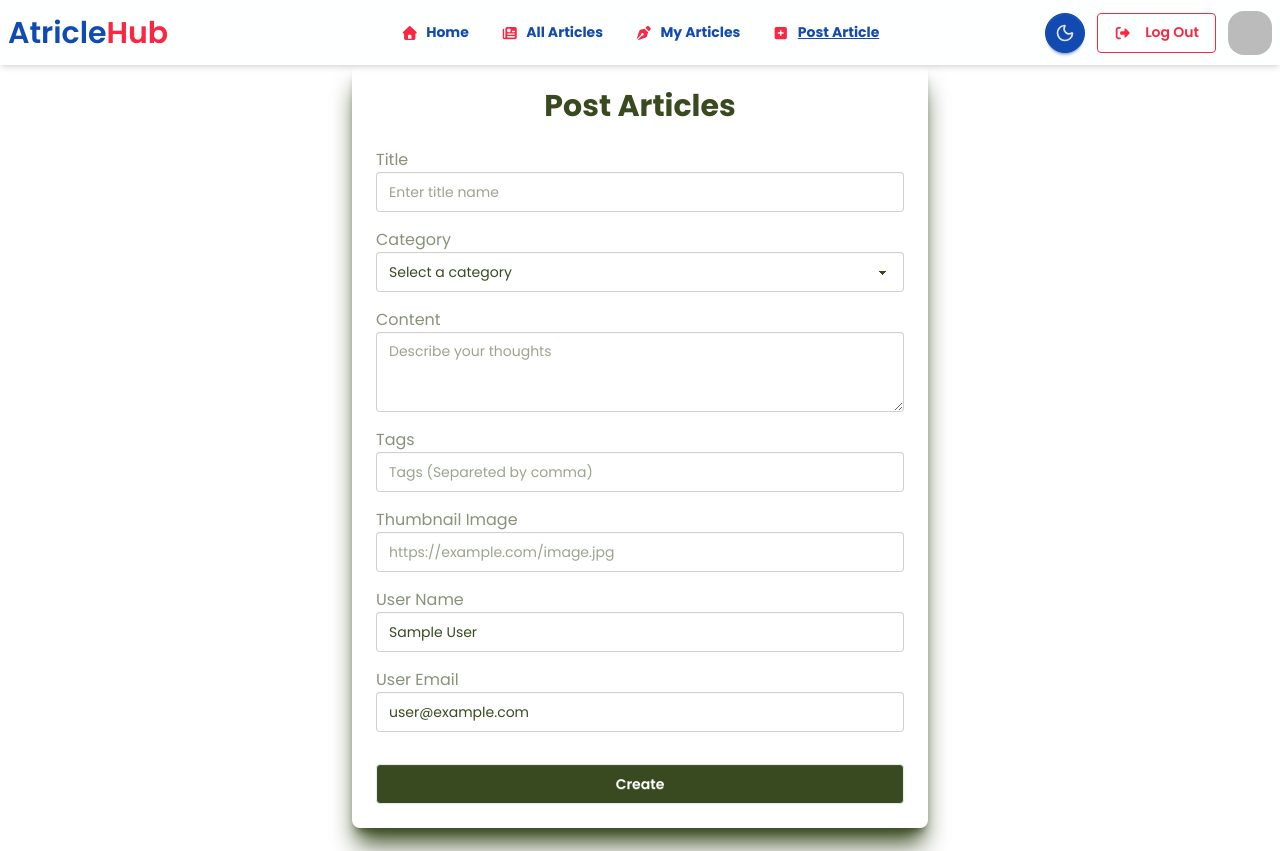
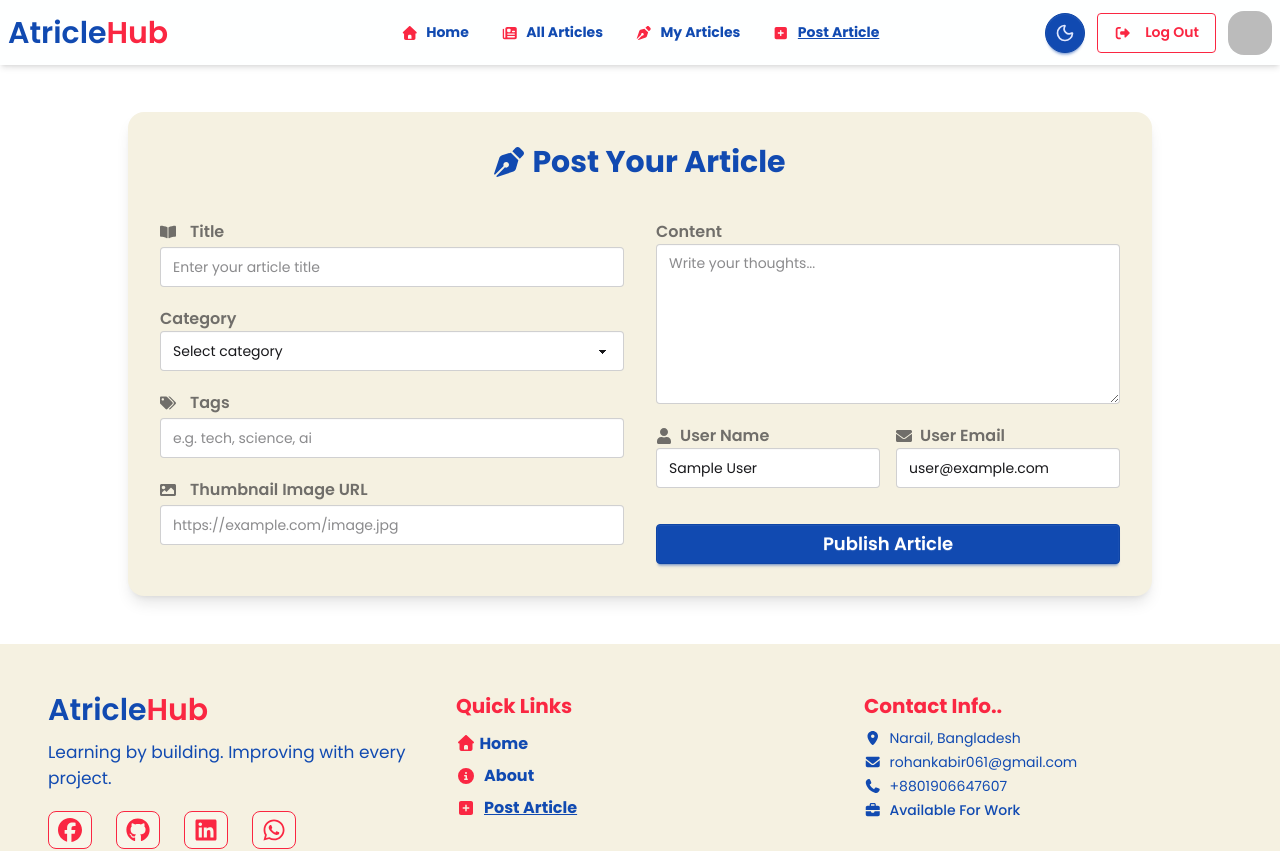
Before and after one commit to RohanR05/Article-Post, a React (Vite) app: page /postArticles in a window 1280 px wide. Shown: the top 851 px of the page. Built offline with nearby package versions, Linux system fonts and the light colour scheme; no server answers; sample sign-in values are in the browser's storage.

Commit message:
post article

```diff
--- a/src/MainLayout/Root.jsx
+++ b/src/MainLayout/Root.jsx
@@ -7,7 +7,7 @@ const Root = () => {
     <div className="bg-neutral">
       {" "}
       <Navbar></Navbar>
-      <div className="max-w-screen-xl mx-auto mt-16">
+      <div className="max-w-screen-xl mx-auto pt-16">
 
         <Outlet></Outlet>
       </div>{" "}
--- a/src/Pages/PostArticles/PostArticle.jsx
+++ b/src/Pages/PostArticles/PostArticle.jsx
@@ -1,77 +1,90 @@
-import React, { use } from "react";
+import React, { useContext } from "react";
 import axios from "axios";
 import Swal from "sweetalert2";
 import { AuthContext } from "../../Provider/AuthContext";
+import { FaPenNib, FaTags, FaImage, FaUser, FaEnvelope, FaBookOpen } from "react-icons/fa";
 
 const PostArticle = () => {
-  const { user } = use(AuthContext);
+  const { user } = useContext(AuthContext);
 
   const handlePostArticles = (e) => {
     e.preventDefault();
     const form = e.target;
     const formData = new FormData(form);
-    const PostArticle = Object.fromEntries(formData.entries());
+    const postData = Object.fromEntries(formData.entries());
 
-    PostArticle.tags = PostArticle.tags
+    postData.tags = postData.tags
       .split(",")
       .map((tag) => tag.trim())
       .filter((tag) => tag.length > 0);
 
-    PostArticle.publishedAt = new Date().toISOString();
-    PostArticle.publishedAt = new Date().toLocaleDateString("en-US", {
+    postData.publishedAt = new Date().toLocaleDateString("en-US", {
       year: "numeric",
       month: "long",
       day: "numeric",
     });
 
-
     axios
-      .post("https://assignment11-server-side-lyart.vercel.app/articles", PostArticle,{
-        withCredentials: true
+      .post("https://assignment11-server-side-lyart.vercel.app/articles", postData, {
+        withCredentials: true,
       })
       .then((res) => {
         if (res.data.insertedId) {
           Swal.fire({
-            position: "top-end",
             icon: "success",
-            title: "Your article has been post successfully!",
+            title: "Article Posted!",
+            text: "Your article has been posted successfully 🎉",
             showConfirmButton: false,
             timer: 1500,
           });
-          form.reset()
+          form.reset();
         }
       })
-      .catch((error) => {
-        console.log(error);
+      .catch(() => {
+        Swal.fire({
+          icon: "error",
+          title: "Failed to Post",
+          text: "Something went wrong while posting your article.",
+        });
       });
   };
 
   return (
-    <div className="max-w-xl mx-auto mt-10 bg-white text-[#394a20]  shadow-xl shadow-[#394a20] rounded-lg p-6 dark:bg-[#394a20] dark:text-white">
-      <h2 className="text-3xl font-bold text-center mb-6">Post Articles</h2>
-      <form onSubmit={handlePostArticles} className="space-y-4">
+    <div className="max-w-5xl mx-auto my-12 bg-accent text-base-content shadow-lg rounded-2xl p-8">
+      <h2 className="text-3xl font-bold text-center text-primary mb-10 flex justify-center items-center gap-2">
+        <FaPenNib /> Post Your Article
+      </h2>
+
+      <form
+        onSubmit={handlePostArticles}
+        className="grid md:grid-cols-2 gap-8 items-start"
+      >
+        {/* Left Column */}
+        <div className="space-y-5">
           <div>
-          <label className="label">Title</label>
+            <label className="label font-semibold">
+              <FaBookOpen className="mr-2" /> Title
+            </label>
             <input
               name="title"
-            placeholder="Enter title name"
-            className="input input-bordered w-full dark:bg-[#394a20]"
+              type="text"
+              placeholder="Enter your article title"
+              className="input input-bordered w-full"
               required
             />
           </div>
 
           <div>
-          <label className="label">Category</label>
+            <label className="label font-semibold">Category</label>
             <select
               name="category"
-            className="select select-bordered w-full dark:bg-[#394a20]"
+              className="select select-bordered w-full"
               required
             >
-            <option value="">Select a category</option>
+              <option value="">Select category</option>
               <option>History</option>
               <option>Science</option>
               <option>Sports</option>
-            <option>Fishing</option>
               <option>AI</option>
               <option>Cooking</option>
               <option>Books</option>
@@ -81,65 +94,78 @@ const PostArticle = () => {
           </div>
 
           <div>
-          <label className="label">Content</label>
-          <textarea
-            name="content"
-            placeholder="Describe your thoughts"
-            className="textarea textarea-bordered w-full dark:bg-[#394a20]"
+            <label className="label font-semibold">
+              <FaTags className="mr-2" /> Tags
+            </label>
+            <input
+              name="tags"
+              type="text"
+              placeholder="e.g. tech, science, ai"
+              className="input input-bordered w-full"
               required
             />
           </div>
 
           <div>
-          <label className="label">Tags</label>
-          <input
-            name="tags"
-            type="text"
-            className="input input-bordered w-full dark:bg-[#394a20]"
-            required
-            placeholder="Tags (Separeted by comma)"
-          />
-        </div>
-
-        <div>
-          <label className="label">Thumbnail Image</label>
+            <label className="label font-semibold">
+              <FaImage className="mr-2" /> Thumbnail Image URL
+            </label>
             <input
               name="author_photo"
-            type="text"
+              type="url"
               placeholder="https://example.com/image.jpg"
-            className="input input-bordered w-full dark:bg-[#394a20]"
+              className="input input-bordered w-full"
               required
             />
           </div>
+        </div>
 
+        {/* Right Column */}
+        <div className="space-y-5">
           <div>
-          <label className="label">User Name</label>
+            <label className="label font-semibold">Content</label>
+            <textarea
+              name="content"
+              placeholder="Write your thoughts..."
+              className="textarea textarea-bordered w-full h-40"
+              required
+            ></textarea>
+          </div>
+
+          <div className="grid md:grid-cols-2 gap-4">
+            <div>
+              <label className="label font-semibold flex items-center gap-2">
+                <FaUser /> User Name
+              </label>
               <input
                 name="author_name"
                 type="text"
-            className="input input-bordered w-full dark:bg-[#394a20]"
                 value={user?.displayName || ""}
+                className="input input-bordered w-full"
                 readOnly
               />
             </div>
-
             <div>
-          <label className="label">User Email</label>
+              <label className="label font-semibold flex items-center gap-2">
+                <FaEnvelope /> User Email
+              </label>
               <input
                 name="email"
                 type="email"
-            className="input input-bordered w-full dark:bg-[#394a20]"
                 value={user?.email || ""}
+                className="input input-bordered w-full"
                 readOnly
               />
+            </div>
           </div>
 
           <button
             type="submit"
-          className="btn bg-[#394a20] dark:bg-white dark:text-[#394a20] text-white w-full mt-4"
+            className="btn btn-primary text-neutral w-full mt-4 font-semibold text-lg"
           >
-          Create
+            Publish Article
           </button>
+        </div>
       </form>
     </div>
   );
```
Lines whose indentation alone changed are shown as unchanged.
